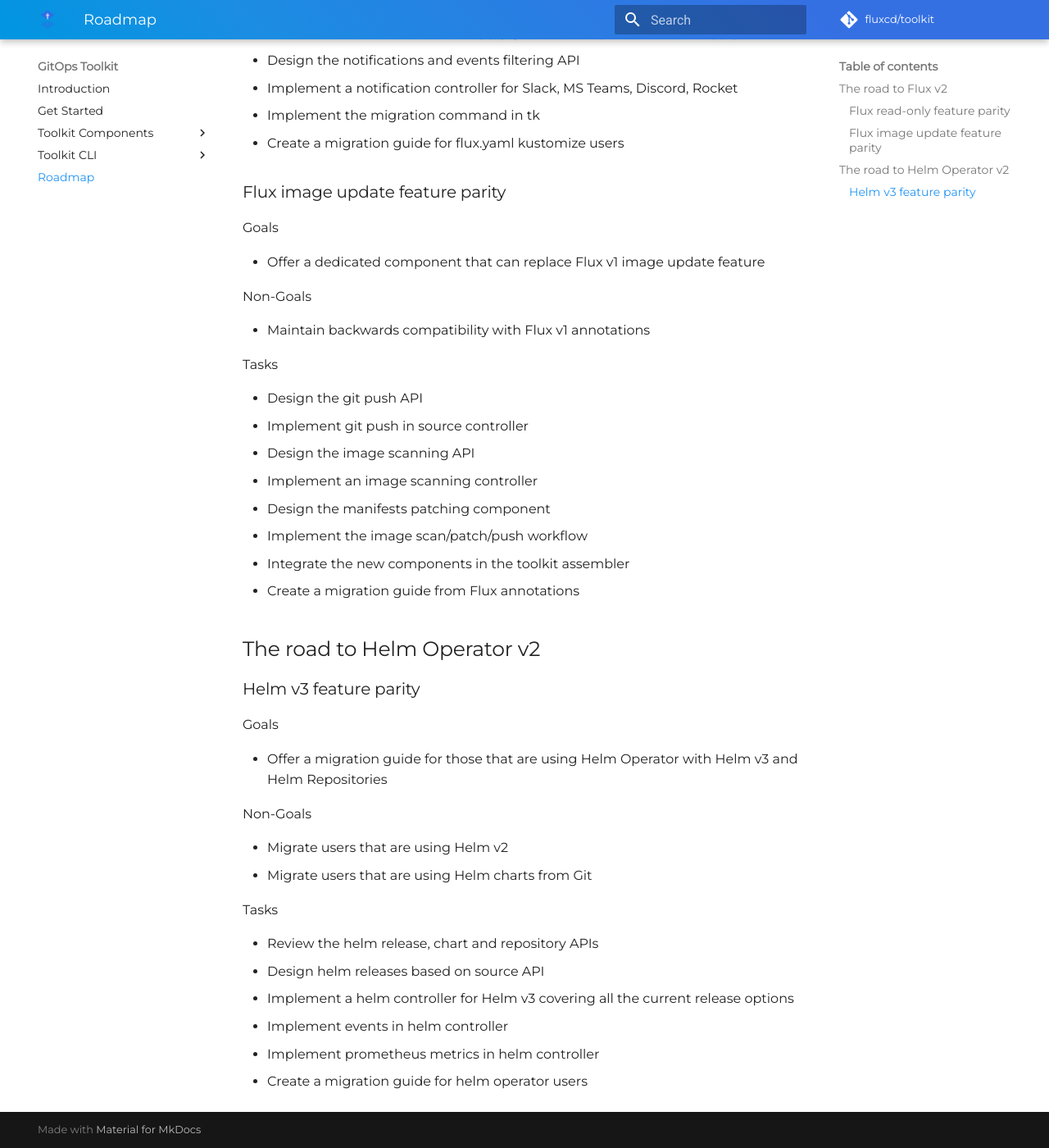
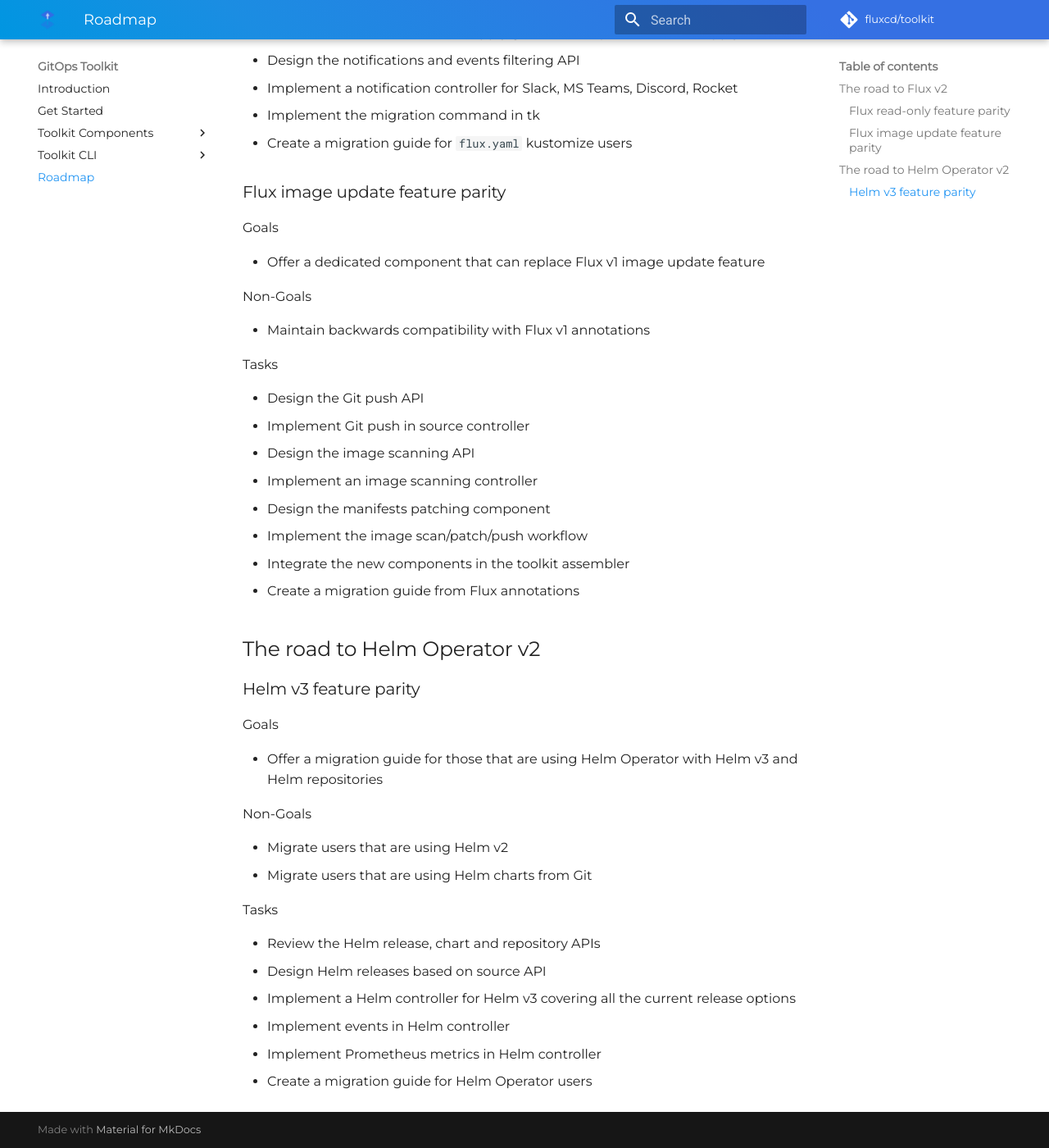
Before and after one commit to cclouddev/flux2, an MkDocs documentation site: the page built from docs/roadmap/index.md, in a window 1280 px wide and 1400 px high, scrolled down 1001 px. Shown: the whole window at 82% size. Built offline with MkDocs 1.6.1 and Material for MkDocs 9.7.7, drawn with Linux system fonts in a browser that asks for light colours; comment, search, counter and statistics services are not loaded; some of the changed text lies outside the part shown.

```diff
--- a/docs/roadmap/index.md
+++ b/docs/roadmap/index.md
@@ -12,7 +12,7 @@
 
 This would be the first stepping stone: we want the GitOps Toolkit to be on-par with today's Flux in
 [read-only mode](https://github.com/fluxcd/flux/blob/master/docs/faq.md#can-i-run-flux-with-readonly-git-access)
-and FluxCloud notifications.
+and [FluxCloud](https://github.com/justinbarrick/fluxcloud) notifications.
 
 Goals
 
@@ -22,20 +22,20 @@ Goals
 
 Non-Goals
 
-- Migrate users that are using Flux to run custom scripts with flux.yaml
-- Automate the migration of flux.yaml kustomize users
+- Migrate users that are using Flux to run custom scripts with `flux.yaml`
+- Automate the migration of `flux.yaml` kustomize users
 
 Tasks
 
 - Review the git source and kustomize APIs
 - Design the events API
 - Implement events in source and kustomize controllers
-- Implement prometheus metrics in source and kustomize controllers
+- Implement Prometheus metrics in source and kustomize controllers
 - Make the kustomize-controller apply/gc events on-par with Flux v1 apply events
 - Design the notifications and events filtering API
 - Implement a notification controller for Slack, MS Teams, Discord, Rocket
 - Implement the migration command in tk
-- Create a migration guide for flux.yaml kustomize users
+- Create a migration guide for `flux.yaml` kustomize users
 
 ### Flux image update feature parity
 
@@ -49,8 +49,8 @@ Non-Goals
 
 Tasks
 
-- Design the git push API
-- Implement git push in source controller
+- Design the Git push API
+- Implement Git push in source controller
 - Design the image scanning API
 - Implement an image scanning controller
 - Design the manifests patching component
@@ -64,7 +64,7 @@ Tasks
 
 Goals
 
-- Offer a migration guide for those that are using Helm Operator with Helm v3 and Helm Repositories
+- Offer a migration guide for those that are using Helm Operator with Helm v3 and Helm repositories
 
 Non-Goals
 
@@ -73,9 +73,9 @@ Non-Goals
 
 Tasks
 
-- Review the helm release, chart and repository APIs
-- Design helm releases based on source API
-- Implement a helm controller for Helm v3 covering all the current release options
-- Implement events in helm controller
-- Implement prometheus metrics in helm controller
-- Create a migration guide for helm operator users
+- Review the Helm release, chart and repository APIs
+- Design Helm releases based on source API
+- Implement a Helm controller for Helm v3 covering all the current release options
+- Implement events in Helm controller
+- Implement Prometheus metrics in Helm controller
+- Create a migration guide for Helm Operator users
```
